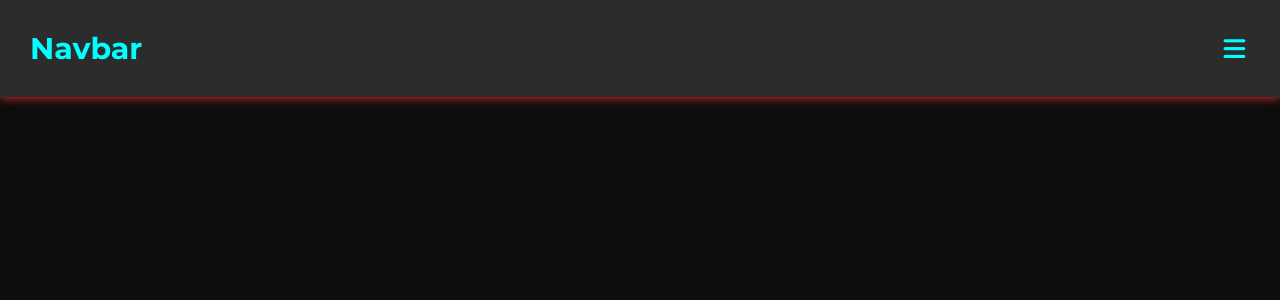
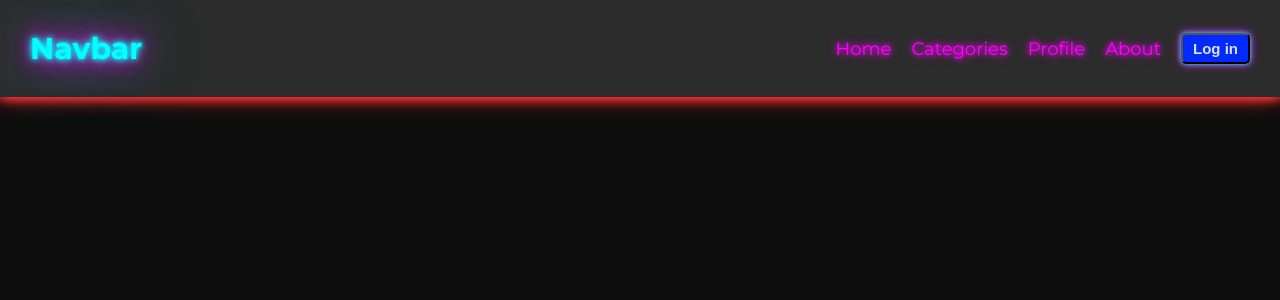
Before and after one commit to frontenddiego2d16/navbar-tutorial, a React (Vite) app: page / in a window 1280 px wide. Shown: the top 300 px of the page. Built offline with nearby package versions, Linux system fonts and the light colour scheme.

Commit message:
style: diseño desktop & cambios en el diseño mobile

```diff
--- a/src/App.module.css
+++ b/src/App.module.css
@@ -5,17 +5,32 @@
   align-items: center;
   padding: 3rem;
   position: relative;
-  box-shadow: 0 0 1rem var(--color-alert);
+  box-shadow:
+    0 0 10px var(--color-alert),
+    0 0 20px var(--color-alert),
+    0 0 10px var(--color-alert);
 }
 
 .title {
   font-size: 3rem;
   color: var(--color-secondary);
+  text-shadow:
+    0 0 5px var(--color-secondary),
+    0 0 10px var(--color-secondary),
+    0 0 20px var(--color-primary),
+    0 0 40px var(--color-primary),
+    0 0 80px var(--color-secondary);
 }
 
 .navbarIconOpen {
   font-size: 2.5rem;
   color: var(--color-secondary);
+  text-shadow:
+    0 0 5px var(--color-secondary),
+    0 0 10px var(--color-secondary),
+    0 0 20px var(--color-primary),
+    0 0 40px var(--color-primary),
+    0 0 80px var(--color-secondary);
 }
 
 .navbarClose {
@@ -44,6 +59,13 @@
   margin-block: 2rem;
   font-size: 2rem;
   color: var(--color-secondary);
+  text-shadow:
+    0 0 5px var(--color-secondary),
+    0 0 10px var(--color-secondary),
+    0 0 20px var(--color-primary),
+    0 0 40px var(--color-primary),
+    0 0 80px var(--color-secondary);
+
 }
 
 .navbarList {
@@ -57,19 +79,77 @@
 .navbarList a {
   text-decoration: none;
   color: var(--color-primary);
-}
-
-.navbar a:hover {
-  color: var(--color-secondary);
+  text-shadow:
+    0 0 5px var(--color-primary),
+    0 0 10px var(--color-primary);
+  transition: color 0.3s ease, text-shadow 0.3s ease;
 }
 
 .navbar .btnHighlight {
-  margin-block-start: 2rem;
+  margin-block-start: 3rem;
   width: 100%;
   padding: .2rem;
   font-size: 1.5rem;
   border-radius: .5rem;
   background-color: var(--color-accent);
-  color: var(--color-bg);
+  color: var(--color-text);
   font-weight: bold;
+  box-shadow: 0 0 5px var(--color-secondary), 0 0 10px var(--color-primary);
 }
+
+@media(min-width: 768px) {
+  .navbarIconOpen {
+    display: none;
+  }
+
+  .navbarIconClose {
+    display: none;
+  }
+
+  .navbarClose {
+    display: block;
+  }
+
+  .navbar {
+    position: initial;
+    background: none;
+    box-shadow: none;
+    height: auto;
+    padding: 0;
+    display: flex;
+    gap: 2rem;
+    justify-content: flex-end;
+    align-items: center;
+  }
+
+  .navbarList {
+    flex-direction: row;
+    gap: 2rem;
+    font-size: 1.8rem;
+  }
+
+  .navbar a:hover {
+    cursor: pointer;
+    transition: all 500ms ease-in-out;
+    color: var(--color-secondary);
+    text-shadow:
+      0 0 5px var(--color-secondary),
+      0 0 10px var(--color-secondary);
+  }
+
+
+  .navbar .btnHighlight {
+    margin-block-start: 0;
+    width: fit-content;
+    padding: .5rem 1rem;
+  }
+
+  .navbar .btnHighlight:hover {
+    cursor: pointer;
+    transition: all 500ms ease-in-out;
+    background-color: var(--color-secondary);
+    color: #000;
+    box-shadow: 0 0 10px var(--color-secondary), 0 0 20px #f0f, 0 0 30px var(--color-primary);
+
+  }
+}
--- a/src/index.css
+++ b/src/index.css
@@ -10,7 +10,7 @@
   /* Cyan eléctrico */
   --color-secondary: #00FFFF;
   /* Amarillo neón */
-  --color-accent: #FFEA00;
+  --color-accent: #002aff;
   /* Rojo neón */
   --color-alert: #FF3131;
 }
```
